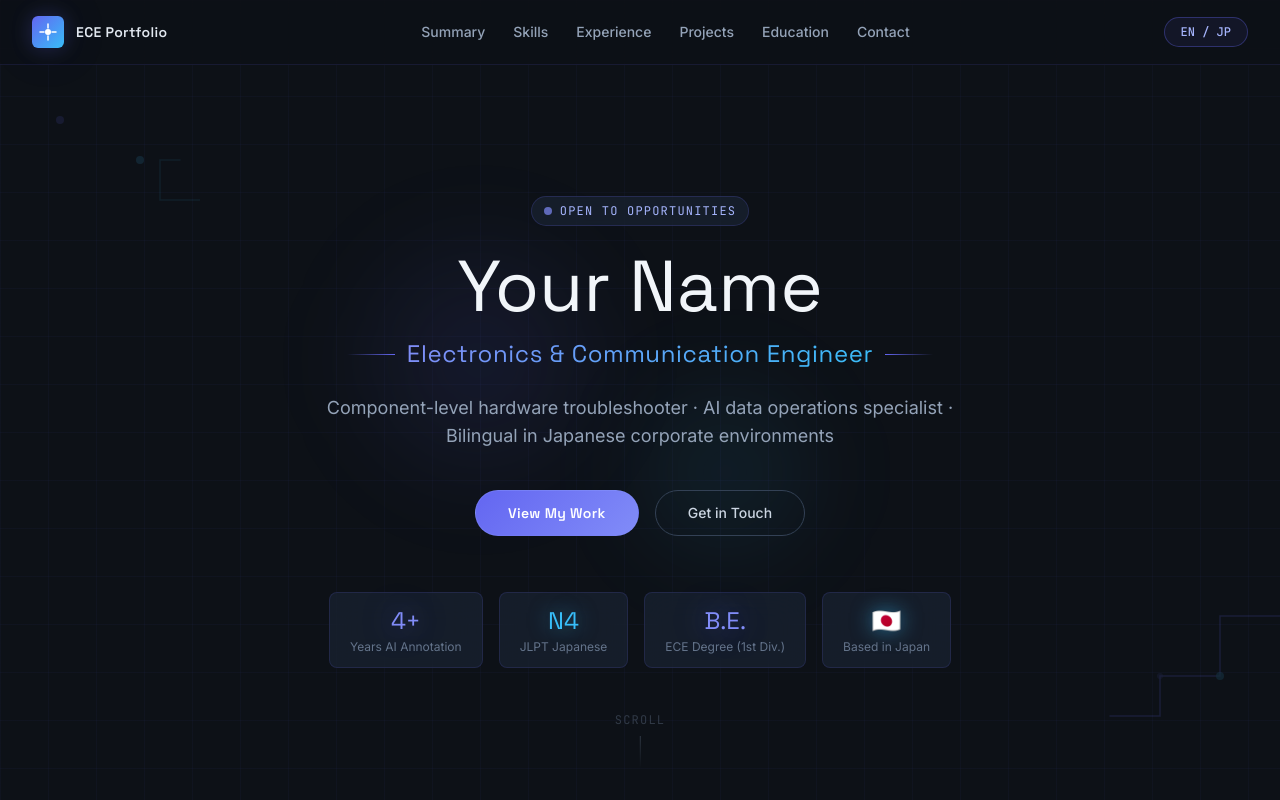
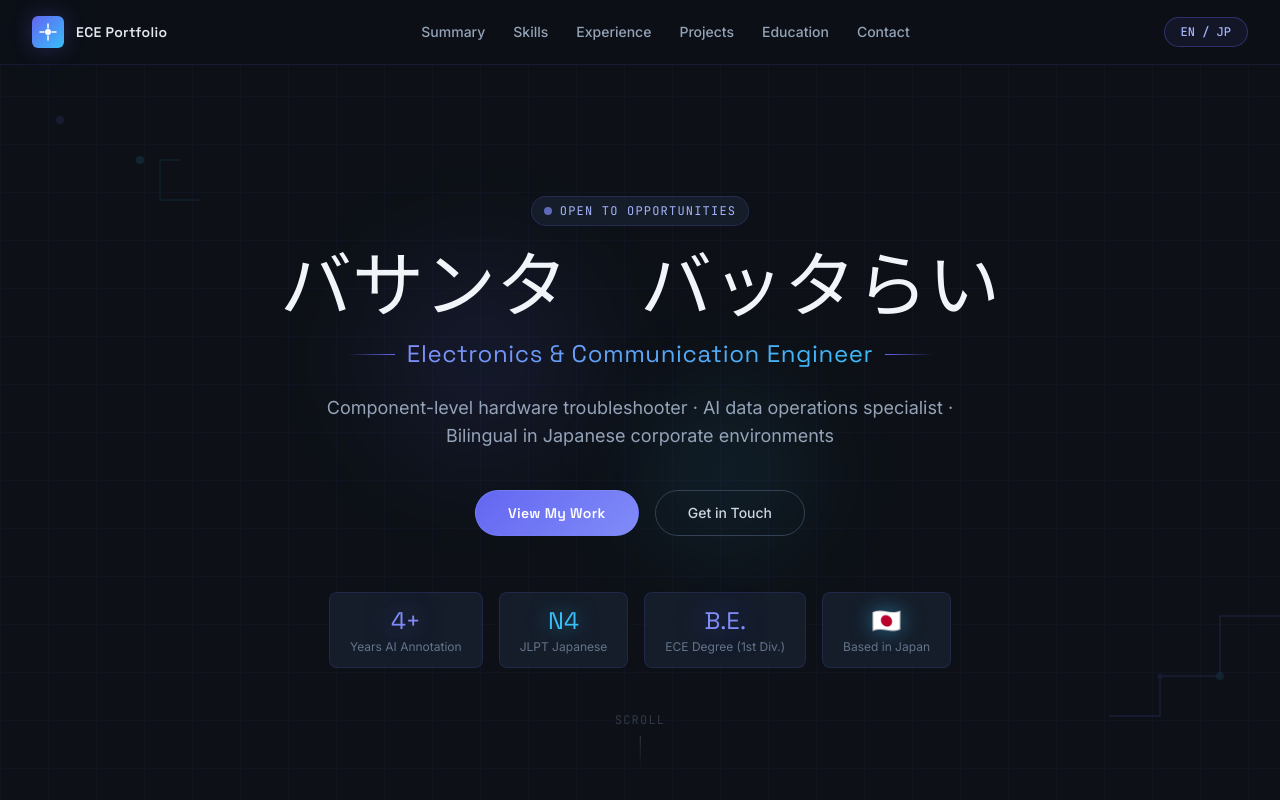
Before and after one commit to mebasantatech/mebasantatech.github.io, a plain HTML site: page index.html in a window 1280 px wide. Shown: the top 800 px of the page. Drawn offline with nearby package versions, Linux system fonts and the light colour scheme.

Commit message:
Update index.html

```diff
--- a/index.html
+++ b/index.html
@@ -354,7 +354,7 @@
 
     <!-- Name -->
     <h1 class="font-display text-5xl sm:text-6xl lg:text-7xl font-700 text-slate-100 mb-4 leading-tight">
-      <span data-en="Basanta Bhattarai" data-jp="あなたの名前">Your Name</span>
+      <span data-en="Basanta Bhattarai" data-jp="あなたの名前">バサンタ　バッタらい</span>
     </h1>
 
     <!-- Title -->
```
